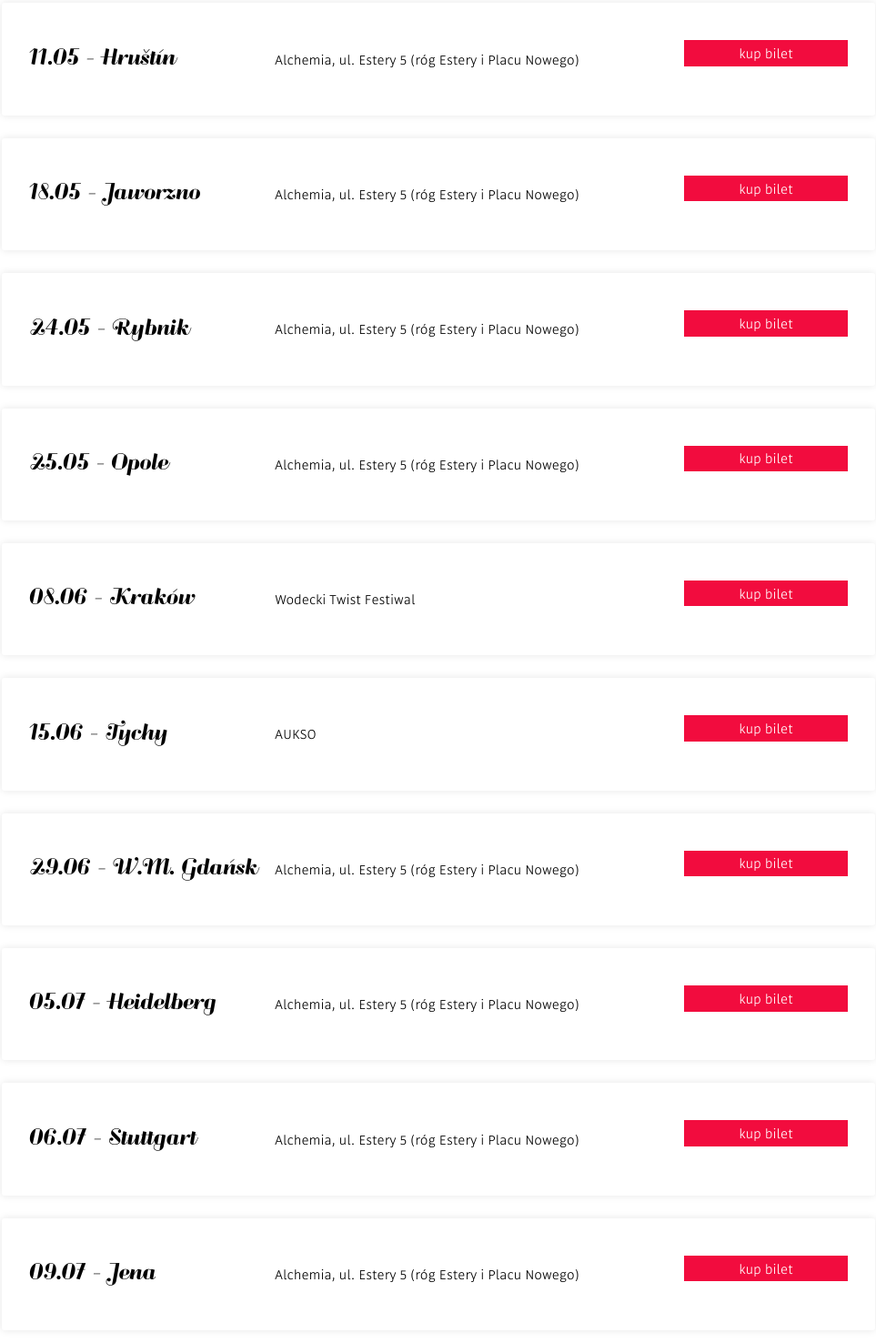
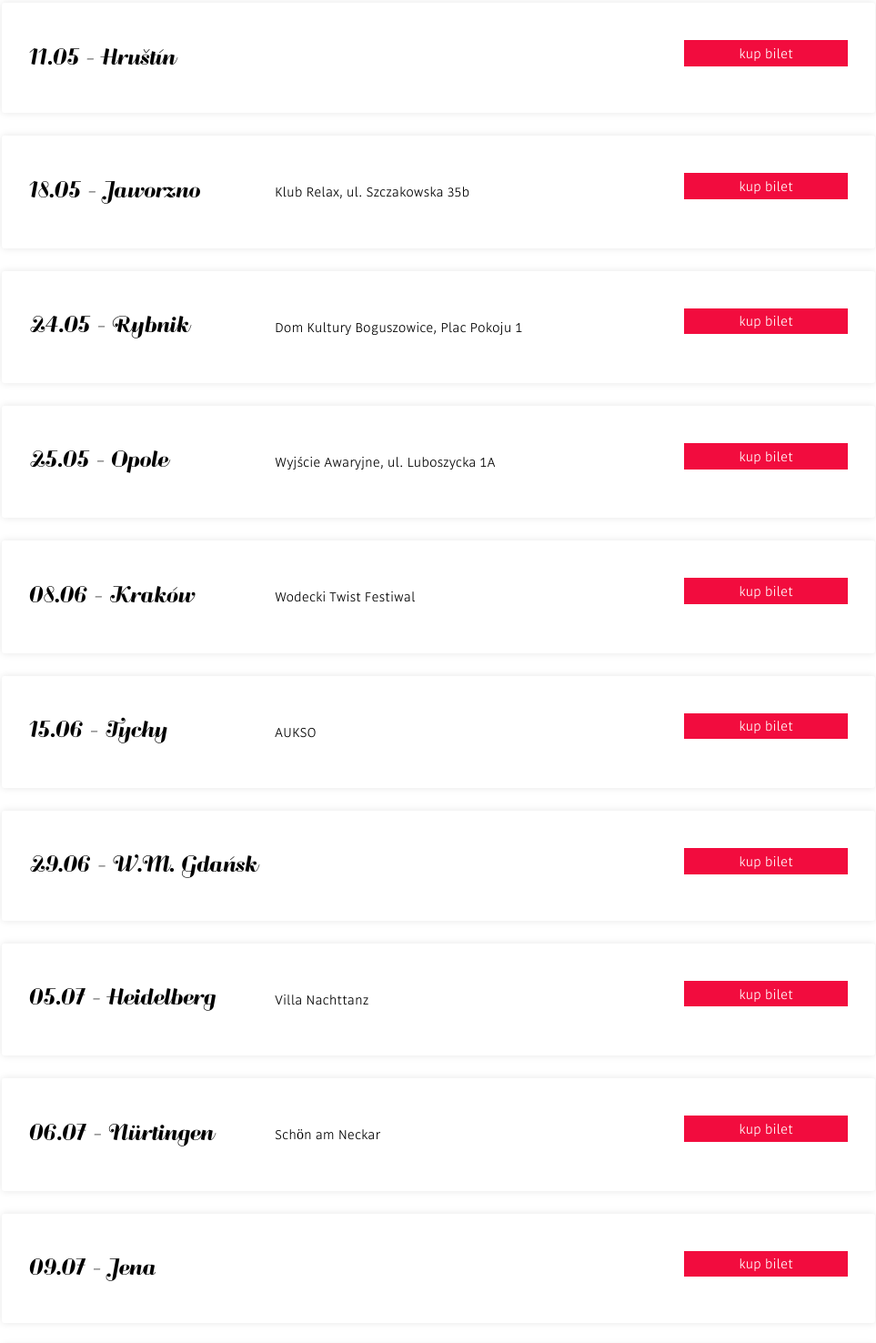
Before and after one commit to moimadeleine/Hanba-www, a plain HTML site: page koncerty.html in a window 1280 px wide. Shown: the part 335-1811 px from the top of the page at 91% size, without its empty margins (178-1141 px from the left). Drawn offline with Linux system fonts and the light colour scheme; files whose address does not match are found by name.

Commit message:
no message

```diff
--- a/koncerty.html
+++ b/koncerty.html
@@ -40,25 +40,25 @@
 
                                   <li class="table-row">
                                     <div class="col col-1"><p class="title-city">11.05 - Hruštín</p></div>
-                                    <div class="col col-2"><p class="concert-place">Alchemia, ul. Estery 5 (róg Estery i Placu Nowego)</p></div>
+                                    <div class="col col-2"><p class="concert-place"></p></div>
                                     <div class="col col-3"><p class="bilet">kup bilet</p></div>
                                   </li>
 
                                   <li class="table-row">
                                     <div class="col col-1"><p class="title-city">18.05 - Jaworzno</p></div>
-                                    <div class="col col-2"><p class="concert-place">Alchemia, ul. Estery 5 (róg Estery i Placu Nowego)</p></div>
+                                    <div class="col col-2"><p class="concert-place">Klub Relax, ul. Szczakowska 35b</p></div>
                                     <div class="col col-3"><p class="bilet">kup bilet</p></div>
                                   </li>
 
                                   <li class="table-row">
                                     <div class="col col-1"><p class="title-city">24.05 - Rybnik</p></div>
-                                    <div class="col col-2"><p class="concert-place">Alchemia, ul. Estery 5 (róg Estery i Placu Nowego)</p></div>
+                                    <div class="col col-2"><p class="concert-place">Dom Kultury Boguszowice, Plac Pokoju 1</p></div>
                                     <div class="col col-3"><p class="bilet">kup bilet</p></div>
                                   </li>
 
                                   <li class="table-row">
                                         <div class="col col-1"><p class="title-city">25.05 - Opole</p></div>
-                                        <div class="col col-2"><p class="concert-place">Alchemia, ul. Estery 5 (róg Estery i Placu Nowego)</p></div>
+                                        <div class="col col-2"><p class="concert-place">Wyjście Awaryjne, ul. Luboszycka 1A</p></div>
                                         <div class="col col-3"><a href="https://www.facebook.com/Hanba1926/"  target="_blank" class="link-buy"><p class="bilet">kup bilet</p></a></div>
                                       </li>
 
@@ -76,26 +76,26 @@
 
                                 <li class="table-row">
                                         <div class="col col-1"><p class="title-city">29.06 - W.M. Gdańsk</p></div>
-                                        <div class="col col-2"><p class="concert-place">Alchemia, ul. Estery 5 (róg Estery i Placu Nowego)</p></div>
+                                        <div class="col col-2"><p class="concert-place"></p></div>
                                         <div class="col col-3"><p class="bilet">kup bilet</p></div>
                                       </li>
 
 
                                 <li class="table-row">
                                         <div class="col col-1"><p class="title-city">05.07 - Heidelberg</p></div>
-                                        <div class="col col-2"><p class="concert-place">Alchemia, ul. Estery 5 (róg Estery i Placu Nowego)</p></div>
+                                        <div class="col col-2"><p class="concert-place">Villa Nachttanz</p></div>
                                         <div class="col col-3"><a href="https://www.facebook.com/Hanba1926/"  target="_blank" class="link-buy"><p class="bilet">kup bilet</p></a></div>
                                       </li>
 
                                 <li class="table-row">
-                                        <div class="col col-1"><p class="title-city">06.07 - Stuttgart</p></div>
-                                        <div class="col col-2"><p class="concert-place">Alchemia, ul. Estery 5 (róg Estery i Placu Nowego)</p></div>
+                                        <div class="col col-1"><p class="title-city">06.07 - Nürtingen</p></div>
+                                        <div class="col col-2"><p class="concert-place">Schön am Neckar</p></div>
                                         <div class="col col-3"><p class="bilet">kup bilet</p></div>
                                       </li>
 
                                 <li class="table-row">
                                         <div class="col col-1"><p class="title-city">09.07 - Jena</p></div>
-                                        <div class="col col-2"><p class="concert-place">Alchemia, ul. Estery 5 (róg Estery i Placu Nowego)</p></div>
+                                        <div class="col col-2"><p class="concert-place"></p></div>
                                         <div class="col col-3"><p class="bilet">kup bilet</p></div>
                                       </li>
 
@@ -119,13 +119,13 @@
 
                                  <li class="table-row">
                                             <div class="col col-1"><p class="title-city">02.08 - Čeladná</p></div>
-                                            <div class="col col-2"><p class="concert-place">AUKSO</p></div>
+                                            <div class="col col-2"><p class="concert-place"></p></div>
                                             <div class="col col-3"><p class="bilet">kup bilet</p></div>
                                           </li>
 
                                 <li class="table-row">
                                             <div class="col col-1"><p class="title-city">03.08 - Regensburg</p></div>
-                                            <div class="col col-2"><p class="concert-place">Alchemia, ul. Estery 5 (róg Estery i Placu Nowego)</p></div>
+                                            <div class="col col-2"><p class="concert-place"></p></div>
                                             <div class="col col-3"><p class="bilet">kup bilet</p></div>
                                           </li>
 
@@ -137,7 +137,7 @@
 
                                 <li class="table-row">
                                                 <div class="col col-1"><p class="title-city">24.08 - Wierzchucin</p></div>
-                                                <div class="col col-2"><p class="concert-place">Alchemia, ul. Estery 5 (róg Estery i Placu Nowego)</p></div>
+                                                <div class="col col-2"><p class="concert-place"></p></div>
                                                 <div class="col col-3"><p class="bilet">kup bilet</p></div>
                                               </li>
 
```
